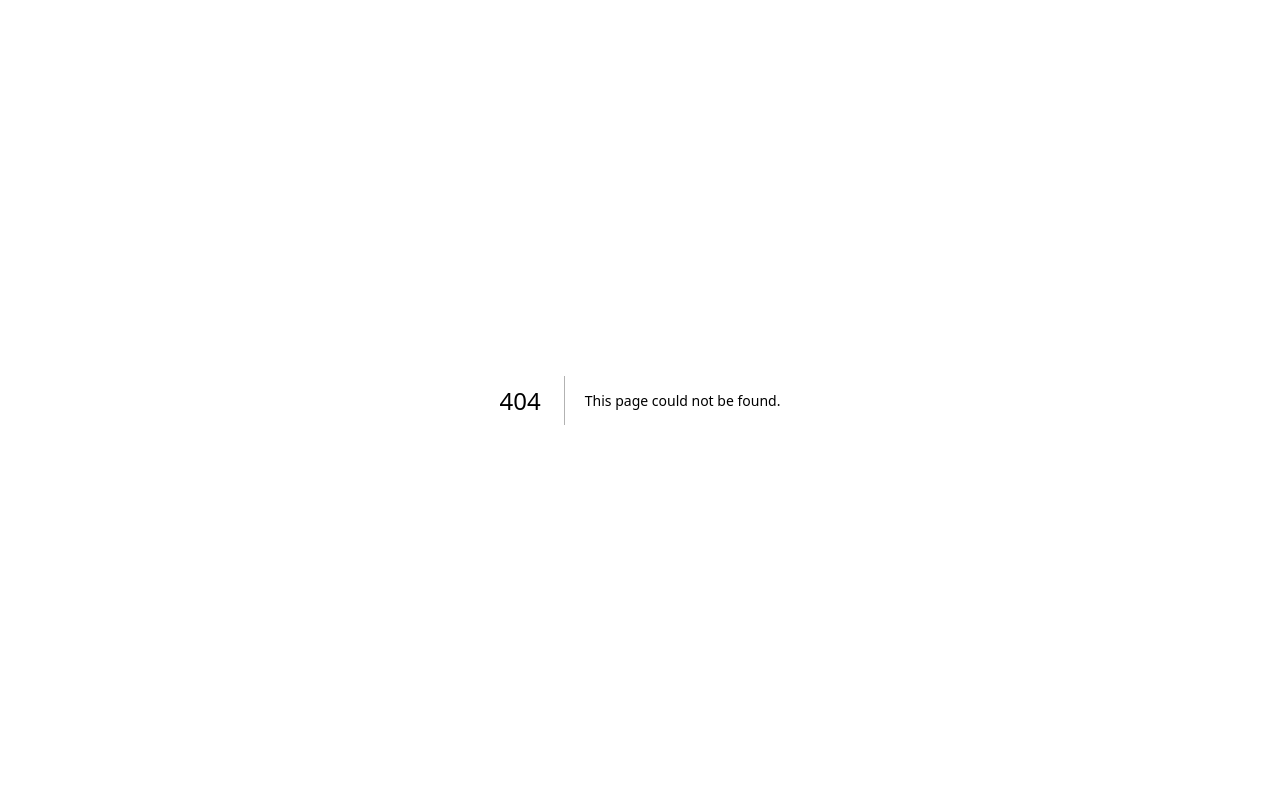
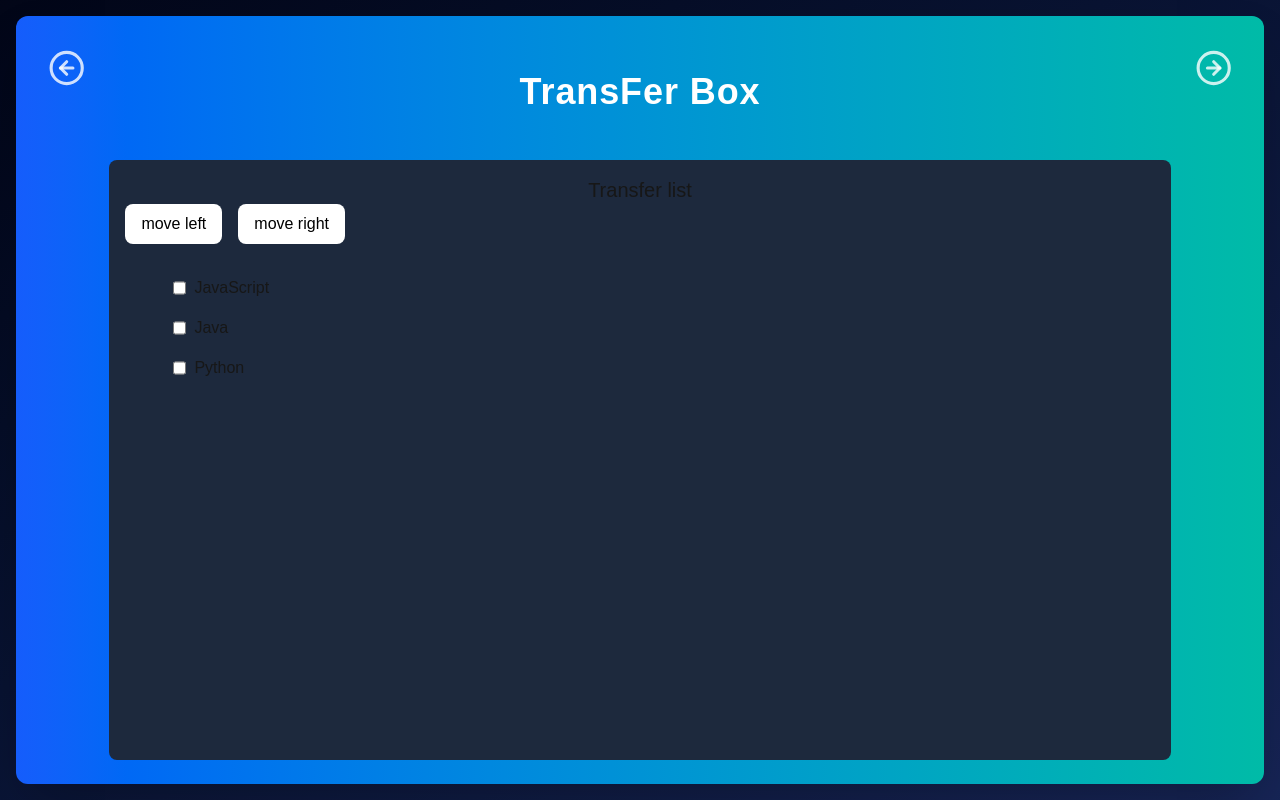
Before and after one commit to abhishekrathour07/Frontend-Interview, a Next.js app: page /question12 in a window 1280 px wide. Before the commit this address had no page. Built offline with nearby package versions, Linux system fonts and the light colour scheme.

Commit message:
transfer box and progress bar with status

```diff
--- /dev/null
+++ b/app/question11/page.tsx
@@ -0,0 +1,13 @@
+import Question11 from '@/components/Question11'
+import Template from '@/Template/Template'
+import React from 'react'
+
+const page = () => {
+    return (
+        <div>
+            <Template Heading='Question 11 progress bar and transfer list' nextQuestion='question12' solution={<Question11 />} />
+        </div>
+    )
+}
+
+export default page
--- /dev/null
+++ b/app/question12/page.tsx
@@ -0,0 +1,13 @@
+import Question12 from '@/components/Question12'
+import Template from '@/Template/Template'
+import React from 'react'
+
+const page = () => {
+    return (
+        <div>
+            <Template Heading='TransFer Box' solution={<Question12 />} nextQuestion='question13' />
+        </div>
+    )
+}
+
+export default page
--- /dev/null
+++ b/components/Question11.tsx
@@ -0,0 +1,28 @@
+"use client"
+import React, { useState } from 'react'
+
+const Question11 = () => {
+    const [width, setWidth] = useState(30);
+    return (
+        <div className='bg-slate-800 h-[75vh] w-full rounded-lg flex p-4 gap-4'>
+            <div className='flex justify-between items-center'>
+                <h1 className='text-2xl'>Progress bar</h1>
+                <span> {width}%</span>
+            </div>
+            <div className=' h-8 bg-white rounded-lg overflow-hidden'>
+                <div className={`${width <= 30 ? "bg-red-600" : width <= 60 ? "bg-orange-400" : "bg-green-500"} h-full`}
+                    style={{ width: `${width}%` }}>
+
+                </div>
+            </div>
+            <div className='flex gap-4 items-center '>
+                <button className='px-4 py-2 bg-red-600 text-white rounded-lg disabled:cursor-not-allowed' disabled={width === 0} onClick={() => setWidth(width - 10)}>10% decrease</button>
+                <button className='px-4 py-2 bg-green-600 text-white rounded-lg disabled:cursor-not-allowed' disabled={width === 100} onClick={() => setWidth(width + 10)}>10% increase</button>
+            </div>
+        </div>
+
+
+    )
+}
+
+export default Question11
--- /dev/null
+++ b/components/Question12.tsx
@@ -0,0 +1,62 @@
+"use client"
+import React, { useState } from 'react'
+
+const Question12 = () => {
+
+    const [leftItem, setLeftItem] = useState([
+        { title: "JavaScript", ischeck: false },
+        { title: "Java", ischeck: false },
+        { title: "Python", ischeck: false },
+    ])
+    const [rightItem, setRightItem] = useState<{ title: string; ischeck: boolean }[]>([])
+
+    const onRightClick = () => {
+        const selectedItems = leftItem.filter(item => item.ischeck);
+        const newLeftItems = leftItem.filter(item => !item.ischeck);
+        const newRightItems = [...rightItem, ...selectedItems.map(item => ({ ...item, ischeck: false }))];
+        setLeftItem(newLeftItems);
+        setRightItem(newRightItems);
+    }
+
+    const onLeftClick = () => {
+        const selectItems = rightItem.filter(items => items.ischeck)
+        const newRightItems = rightItem.filter(items => !items.ischeck)
+        const newLeftItem = [...leftItem, ...selectItems.map(item => ({ ...item, ischeck: false }))]
+        setRightItem(newRightItems);
+        setLeftItem(newLeftItem)
+    }
+
+    return (
+        <div className='bg-slate-800 h-[75vh]  w-full rounded-lg p-4 gap-4'>
+            <h1 className='text-xl text-center'>Transfer list</h1>
+            <button className='px-4 py-2 rounded-lg text-black bg-white mr-4' onClick={onLeftClick}>move left</button>
+            <button className='px-4 py-2 rounded-lg text-black bg-white ' onClick={onRightClick}>move right</button>
+            <section className='flex justify-between px-12 mt-6'>
+                <div className='flex flex-col gap-4'>
+
+                    <div className='flex flex-col mt-2 gap-4'>
+                        {leftItem.map((item: any, index: number) => (
+                            <div key={index} className='flex gap-2'>
+                                <input type="checkbox" checked={item.ischeck} onChange={() => setLeftItem(prev => prev.map((val, idx) =>
+                                    idx === index ? { ...val, ischeck: !val.ischeck } : val))} />
+                                <p>{item.title}</p>
+                            </div>
+                        ))}
+                    </div>
+
+                </div>
+                <div className='flex flex-col gap-4'>
+                    {rightItem?.map((item: any, index: number) => (
+                        <div key={index} className='flex gap-2'>
+                            <input type="checkbox" checked={item.ischeck} onChange={() => setRightItem(prev => prev.map((val, idx) =>
+                                idx === index ? { ...val, ischeck: !val.ischeck } : val))} />
+                            <p>{item.title}</p>
+                        </div>
+                    ))}
+                </div>
+            </section>
+        </div>
+    )
+}
+
+export default Question12
```
